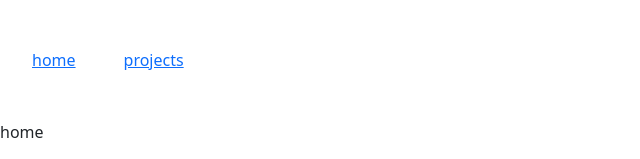
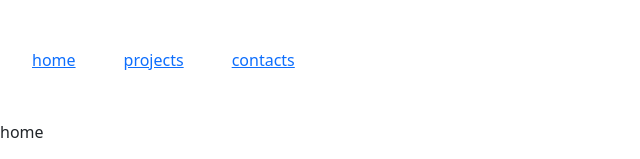
Before and after one commit to CristianUrsino/-vite-boolfolio, a Vue app: page / in a window 1280 px wide. Shown: the top 159 px of the page, without its empty margins (0-640 px from the left). Built offline with nearby package versions, Linux system fonts and the light colour scheme.

Commit message:
added contacts route

```diff
--- a/src/router.js
+++ b/src/router.js
@@ -2,6 +2,7 @@ import { createRouter, createWebHistory } from "vue-router";
 import AppHome from "./pages/AppHome.vue";
 import AppProjects from "./pages/AppProjects.vue";
 import ProjectDetail from "./pages/ProjectDetail.vue";
+import AppContact from "./pages/AppContact.vue";
 import NotFound from './pages/NotFound.vue';
 
 const router = createRouter({
@@ -23,10 +24,16 @@ const router = createRouter({
             component:ProjectDetail,
         },
         {
+            path:"/contacts/",
+            name:"contacts",
+            component:AppContact,
+        },
+        {
             path: "/:pathMatch(.*)*",
             name: 'not-found',
             component: NotFound
-        }
+        },
+
     ],
 });
 
--- a/src/store.js
+++ b/src/store.js
@@ -12,5 +12,9 @@ export const store = reactive({
             name:'projects',
             link:'/projects'
         },
+        {
+            name:'contacts',
+            link:'/contacts'
+        },
     ]
 })
```
